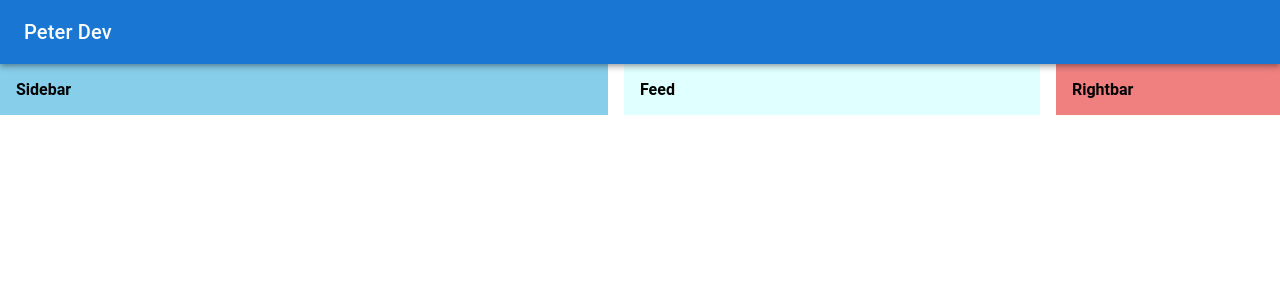
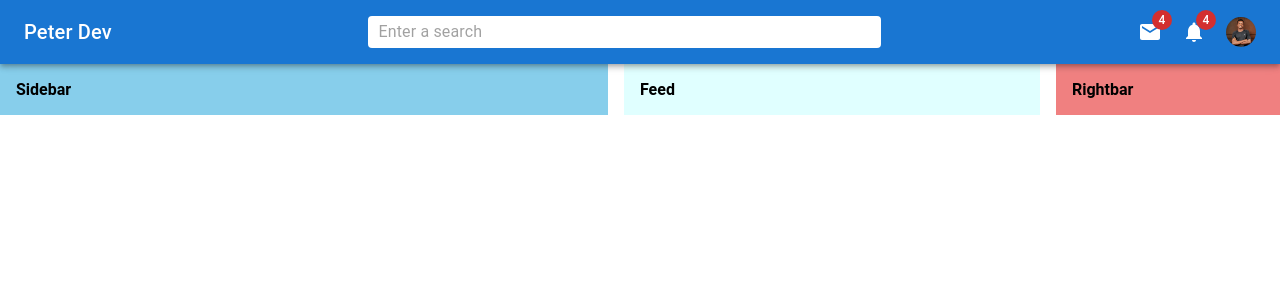
Before and after one commit to iampitrus/MUI-App, a Next.js app: page / in a window 1280 px wide. Shown: the top 300 px of the page. Built offline with nearby package versions, Linux system fonts and the light colour scheme.

Commit message:
Navbar done

```diff
--- a/pages/_app.js
+++ b/pages/_app.js
@@ -1,7 +1,13 @@
+import { ThemeProvider, useTheme } from "@mui/material";
 import "../styles/globals.css";
 
 function MyApp({ Component, pageProps }) {
-  return <Component {...pageProps} />;
+  const theme = useTheme();
+  return (
+    <ThemeProvider theme={theme}>
+      <Component {...pageProps} />
+    </ThemeProvider>
+  );
 }
 
 export default MyApp;
--- a/pages/components/Navbar.jsx
+++ b/pages/components/Navbar.jsx
@@ -1,13 +1,51 @@
-import { AppBar, Toolbar, Typography } from "@mui/material";
+import { useState } from "react";
+
+import {
+  AppBar,
+  Avatar,
+  Badge,
+  Box,
+  InputBase,
+  Menu,
+  MenuItem,
+  Toolbar,
+  Typography,
+} from "@mui/material";
 import styled from "@emotion/styled";
-import { Pets } from "@mui/icons-material";
+import { Notifications, Mail, Pets } from "@mui/icons-material";
 
 const StyledToolbar = styled(Toolbar)({
   display: "flex",
   justifyContent: "space-between",
 });
 
+const Search = styled("div")(({ theme }) => ({
+  backgroundColor: "white",
+  padding: "0 10px",
+  width: "40%",
+  borderRadius: theme.shape.borderRadius,
+}));
+const Icons = styled(Box)(({ theme }) => ({
+  display: "none",
+  alignItems: "center",
+  gap: "20px",
+  // if it's bigger this breakpoint (600px) it displays flex
+  [theme.breakpoints.up("sm")]: {
+    display: "flex",
+  },
+}));
+const UserBox = styled(Box)(({ theme }) => ({
+  display: "flex",
+  alignItems: "center",
+  gap: "10px",
+  [theme.breakpoints.up("sm")]: {
+    display: "none",
+  },
+}));
+
 function Navbar() {
+  const [open, setOpen] = useState(false);
+  const handleClose = () => setOpen(!open);
   return (
     <AppBar position="sticky">
       <StyledToolbar>
@@ -15,7 +53,43 @@ function Navbar() {
           Peter Dev
         </Typography>
         <Pets sx={{ display: { xs: "block", sm: "none" } }} />
+        <Search>
+          <InputBase placeholder="Enter a search" />
+        </Search>
+        <Icons>
+          <Badge badgeContent={4} color="error">
+            <Mail />
+          </Badge>
+          <Badge badgeContent={4} color="error">
+            <Notifications />
+          </Badge>
+          <Avatar
+            onClick={() => handleClose()}
+            sx={{ width: 30, height: 30 }}
+            src="./peter.jpg"
+          />
+        </Icons>
+        <UserBox onClick={() => handleClose()}>
+          <Avatar sx={{ width: 30, height: 30 }} src="./peter.jpg" />
+          <Typography variant="span">Peter</Typography>
+        </UserBox>
       </StyledToolbar>
+      <Menu
+        open={open}
+        onClose={() => handleClose()}
+        anchorOrigin={{
+          vertical: "top",
+          horizontal: "right",
+        }}
+        transformOrigin={{
+          vertical: "top",
+          horizontal: "right",
+        }}
+      >
+        <MenuItem>Profile</MenuItem>
+        <MenuItem>Account</MenuItem>
+        <MenuItem>Logout</MenuItem>
+      </Menu>
     </AppBar>
   );
 }
```
Also changed, not shown: public/peter.jpg (added).
